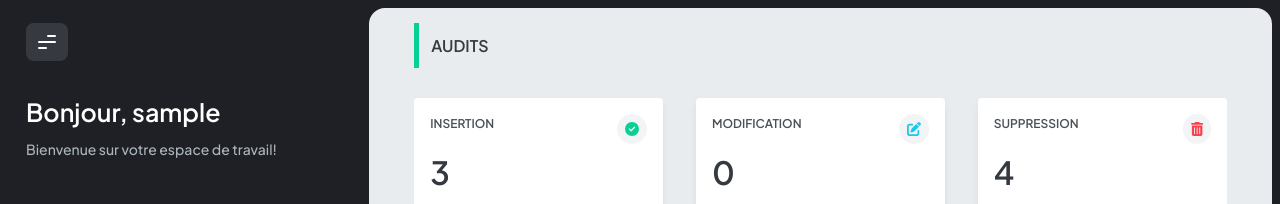
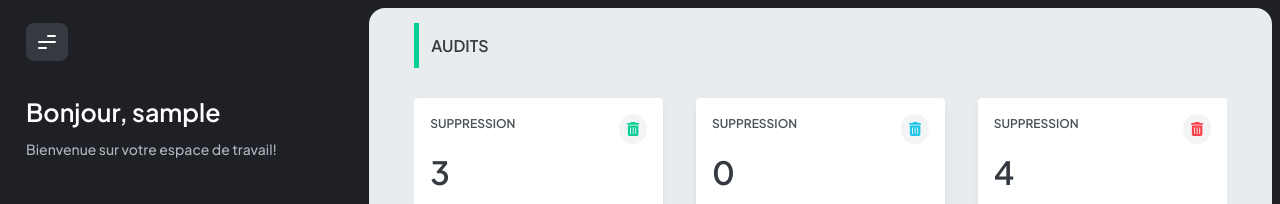
Before and after one commit to Elie-Imario/ABDA-FrontEnd, a React (Vite) app: page /audits in a window 1280 px wide. Shown: the top 204 px of the page. Built offline with nearby package versions, Linux system fonts and the light colour scheme; no server answers; sample sign-in values are in the browser's storage.

Commit message:
diplay boxitem label

```diff
--- a/src/components/molecules/boxItem/index.tsx
+++ b/src/components/molecules/boxItem/index.tsx
@@ -1,27 +1,43 @@
-import { FC } from 'react';
-import { FontAwesomeIcon } from '@fortawesome/react-fontawesome';
-import './BoxItem.scss'
+import { FC } from "react";
+import { FontAwesomeIcon } from "@fortawesome/react-fontawesome";
+import "./BoxItem.scss";
 
 type Props = {
-    label: string,
-    data : number
-}
+  label: string;
+  data: number;
+};
 
-const BoxItem:FC<Props> = ({label, data}) => {
+const BoxItem: FC<Props> = ({ label, data }) => {
   return (
     <div className="box-item">
       <div className="box-header">
         <div>
-                <span className="box-title-lead">{label}</span>
+          <span className="box-title-lead">
+            {label.toLowerCase() === "add"
+              ? "insertion"
+              : label.toLowerCase() === "mod"
+              ? "modification"
+              : "suppression"}
+          </span>
         </div>
-            <span><FontAwesomeIcon icon={label.toLowerCase() === 'insertion' ? 'check-circle' : label.toLowerCase() === 'modification' ? 'edit' : 'trash-can' } size='lg'/></span>
+        <span>
+          <FontAwesomeIcon
+            icon={
+              label.toLowerCase() === "add"
+                ? "check-circle"
+                : label.toLowerCase() === "mod"
+                ? "edit"
+                : "trash-can"
+            }
+            size="lg"
+          />
+        </span>
       </div>
       <div className="box-body">
         <span>{data}</span>
       </div>
     </div>
-  )
-}
-
+  );
+};
 
 export default BoxItem;
```
Lines whose indentation alone changed are shown as unchanged.
